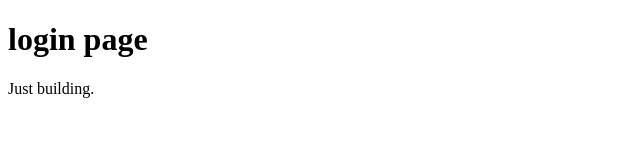
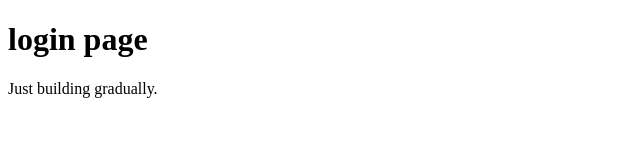
Before and after one commit to sewen48/jan_convo, a plain HTML site: page index.html in a window 1280 px wide. Shown: the full height of the page, 0-640 px from the left. Drawn offline with Linux system fonts and the light colour scheme.

Commit message:
login page

```diff
--- a/index.html
+++ b/index.html
@@ -3,7 +3,7 @@
 <body>
 
 <h1>login page</h1>
-<p>Just building.</p>
+<p>Just building gradually.</p>
 
 </body>
 </html>
```
